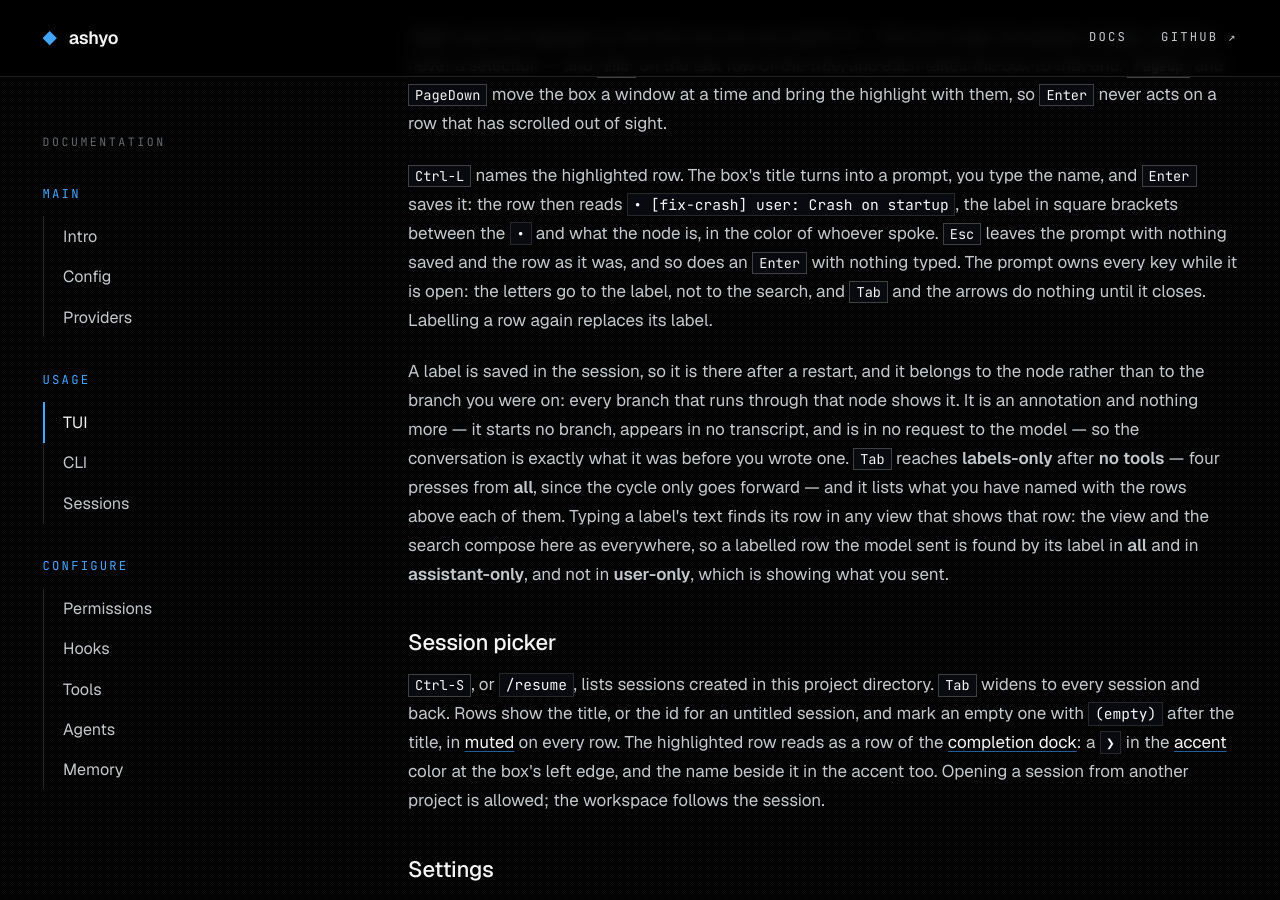
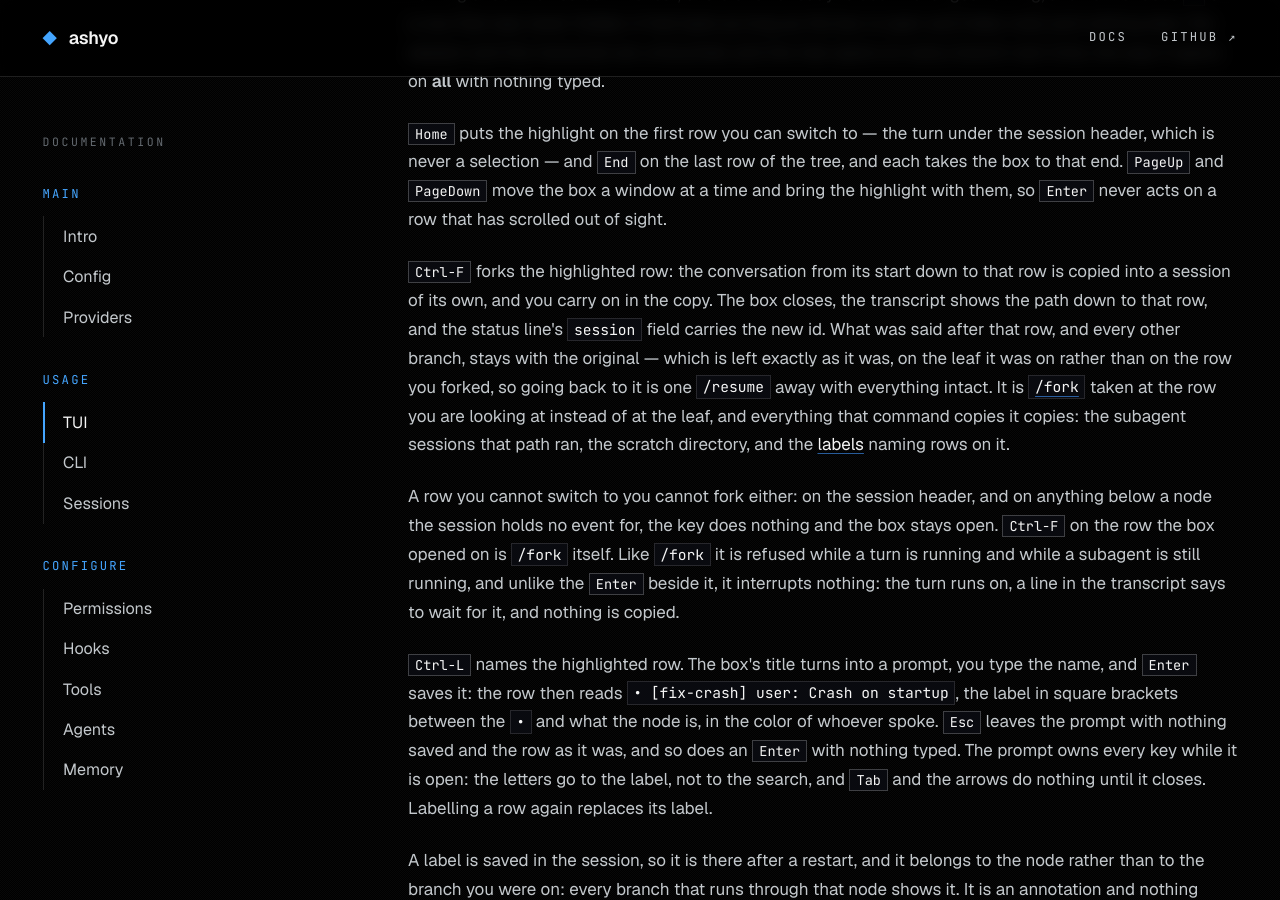
Before and after one commit to ashyo-ai/ashyo-ai.github.io, a Jekyll site: the page built from tui.html, in a window 1280 px wide and 900 px high, scrolled down 14877 px. Built offline with Jekyll 4.4.1, drawn with Linux system fonts in a browser that asks for light colours; some of the changed text lies outside the part shown.

Commit message:
Tree Fork Key: forking a row of the session tree

```diff
--- a/sessions.html
+++ b/sessions.html
@@ -51,6 +51,7 @@ title: Sessions
 <p>What the other branches hold does not come along. A title, a model switch, a reasoning effort, plan mode, a <code>/clear</code>, or a session rule set on a branch you were not on is not in the copy, and neither is a subagent only that branch ran — the fork carries exactly what its own path carried, which is what the transcript was showing you. <a href="tui.html#tree-labels">Labels</a> are the exception in your favour: a label naming a node on the forked path comes along wherever you wrote it, so the copy's tree shows the same rows named. A label naming a node on another branch does not.</p>
 <p>The original is never written to. It stays in the <a href="#picker">picker</a> with every branch it had, resumable, and no <code>session_exit</code> is written to it. Two rows share one title, the fork above the original; <code>/rename</code> is how they part, and everything <a href="#cloning">cloning</a> says about worktrees, memory, input history, and deleting either side holds here too.</p>
 <p><code>/fork</code> takes no argument, and is refused while a turn is running or while a subagent is still running, so no log is copied while something is writing to it. A fork that fails part-way leaves no new session behind and the conversation you were in still bound.</p>
+<p>To fork from an earlier point, open the <a href="tui.html#session-tree">session tree</a>, put the highlight on the turn to go back to, and press <kbd><a href="tui.html#tree-fork">Ctrl-F</a></kbd>: the copy is the conversation down to that turn, so what was said after it is left with the original along with every other branch. Everything else is what <code>/fork</code> does — the same subagent sessions, the same labels, the same refusals — and the original keeps the branch it was on rather than moving to the turn you forked, which is the difference between forking a row and switching to it.</p>
 
 <h2 id="titles">Titles</h2>
 <p>A new session is titled from its first prompt, cut to 80 characters. <code>/rename &lt;title&gt;</code> renames it; the rename is an event, and the picker reflects it at once.</p>
--- a/tui.html
+++ b/tui.html
@@ -35,6 +35,7 @@ title: TUI
 <dt><kbd>Ctrl-S</kbd></dt><dd>Open the session picker.</dd>
 <dt><kbd>Ctrl-R</kbd></dt><dd>Open the <a href="#history-dock">history dock</a> on everything this project has sent, newest first with each entry's age. Only with the composer focused, and not while you are editing a tool call's arguments; an overlay owns the key for as long as it is up.</dd>
 <dt><kbd>Ctrl-L</kbd> (session tree open)</dt><dd>Label the highlighted row, so the branch is found again by name. <kbd>Enter</kbd> saves it, <kbd>Esc</kbd> cancels. See <a href="#tree-labels">Session tree</a>.</dd>
+<dt><kbd>Ctrl-F</kbd> (session tree open)</dt><dd>Fork the branch down to the highlighted row into a session of its own and carry on in it. The original is left where it was. See <a href="#tree-fork">Session tree</a>.</dd>
 <dt><kbd>F1</kbd></dt><dd>Toggle key help. <code>/keys</code> does the same.</dd>
 <dt><kbd>←</kbd> / <kbd>→</kbd></dt><dd>Move the highlighted option in the interaction pane.</dd>
 <dt><kbd>Ctrl-Y</kbd> (interaction focused)</dt><dd>Answer the interaction pane with the highlighted option. <kbd>Enter</kbd>, <kbd>Ctrl-Enter</kbd>, the digit keys, and all three newline chords do nothing there, because the pane takes focus the moment it docks and a key already on its way to the composer must not be able to allow a tool call. <kbd>Ctrl-Y</kbd> works in every terminal and inside tmux, with nothing to turn on.</dd>
@@ -135,6 +136,8 @@ title: TUI
 <p>Typing narrows the rows: every letter is added to a search, and the rows left are the ones whose content says it, with the path down to each kept so the lines still connect. What is searched is what the row shows — a message's text, a tool call's name — and the <a href="#tree-labels">label</a> you wrote on it, so a branch you saved under a name is found by typing that name, even on a row that shows nothing of its own. Never the <code>user</code>, <code>assistant</code>, or <code>tool</code> label beside it, so typing <code>user</code> finds the messages that talk about users rather than every message you sent. Case is ignored. <kbd>Backspace</kbd> takes a letter back. The view and the search compose: what is on screen is the rows that pass both, and the title carries the text you have typed. A narrowing that hides the highlighted row moves the highlight to the first row you can switch to, the way the <a href="#completion">completion dock</a>'s does. <kbd>Esc</kbd> clears the text when there is any and closes the box when there is none; the box opens on <b>all</b> with nothing typed every time, whatever the last visit left behind.</p>
 <p><kbd>←</kbd> folds the highlighted branch away: every row under it goes and the rows after it move up, leaving the branch as the one row it hangs from. <kbd>→</kbd> on that row opens it again and gives back exactly what the fold took, including any fold made further down inside it. Neither key moves the highlight. <kbd>←</kbd> on a row with nothing under it on screen — a leaf, or a branch already folded — changes nothing, and neither does <kbd>→</kbd> on a row that was never folded. A fold lasts as long as the box is open and hides rows and nothing else: the session and the transcript are untouched, and the tree opens on every branch next time, the way it opens on <b>all</b> with nothing typed.</p>
 <p><kbd>Home</kbd> puts the highlight on the first row you can switch to — the turn under the session header, which is never a selection — and <kbd>End</kbd> on the last row of the tree, and each takes the box to that end. <kbd>PageUp</kbd> and <kbd>PageDown</kbd> move the box a window at a time and bring the highlight with them, so <kbd>Enter</kbd> never acts on a row that has scrolled out of sight.</p>
+<p id="tree-fork"><kbd>Ctrl-F</kbd> forks the highlighted row: the conversation from its start down to that row is copied into a session of its own, and you carry on in the copy. The box closes, the transcript shows the path down to that row, and the status line's <code>session</code> field carries the new id. What was said after that row, and every other branch, stays with the original — which is left exactly as it was, on the leaf it was on rather than on the row you forked, so going back to it is one <code>/resume</code> away with everything intact. It is <code><a href="sessions.html#forking">/fork</a></code> taken at the row you are looking at instead of at the leaf, and everything that command copies it copies: the subagent sessions that path ran, the scratch directory, and the <a href="#tree-labels">labels</a> naming rows on it.</p>
+<p>A row you cannot switch to you cannot fork either: on the session header, and on anything below a node the session holds no event for, the key does nothing and the box stays open. <kbd>Ctrl-F</kbd> on the row the box opened on is <code>/fork</code> itself. Like <code>/fork</code> it is refused while a turn is running and while a subagent is still running, and unlike the <kbd>Enter</kbd> beside it, it interrupts nothing: the turn runs on, a line in the transcript says to wait for it, and nothing is copied.</p>
 <p id="tree-labels"><kbd>Ctrl-L</kbd> names the highlighted row. The box's title turns into a prompt, you type the name, and <kbd>Enter</kbd> saves it: the row then reads <code>• [fix-crash] user: Crash on startup</code>, the label in square brackets between the <code>•</code> and what the node is, in the color of whoever spoke. <kbd>Esc</kbd> leaves the prompt with nothing saved and the row as it was, and so does an <kbd>Enter</kbd> with nothing typed. The prompt owns every key while it is open: the letters go to the label, not to the search, and <kbd>Tab</kbd> and the arrows do nothing until it closes. Labelling a row again replaces its label.</p>
 <p>A label is saved in the session, so it is there after a restart, and it belongs to the node rather than to the branch you were on: every branch that runs through that node shows it. It is an annotation and nothing more — it starts no branch, appears in no transcript, and is in no request to the model — so the conversation is exactly what it was before you wrote one. <kbd>Tab</kbd> reaches <b>labels-only</b> after <b>no tools</b> — four presses from <b>all</b>, since the cycle only goes forward — and it lists what you have named with the rows above each of them. Typing a label's text finds its row in any view that shows that row: the view and the search compose here as everywhere, so a labelled row the model sent is found by its label in <b>all</b> and in <b>assistant-only</b>, and not in <b>user-only</b>, which is showing what you sent.</p>
 <h3 id="session-picker">Session picker</h3>
```
